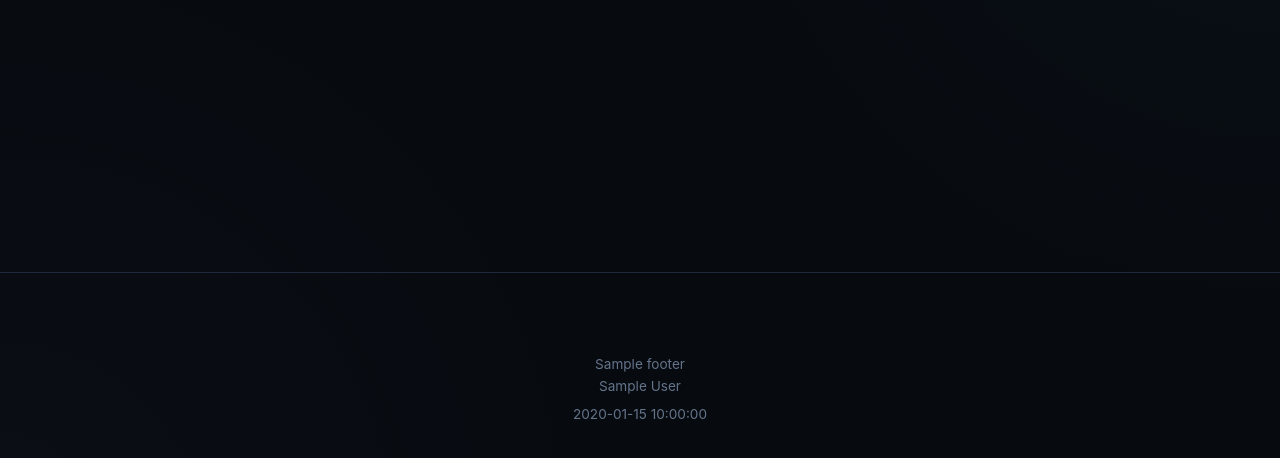
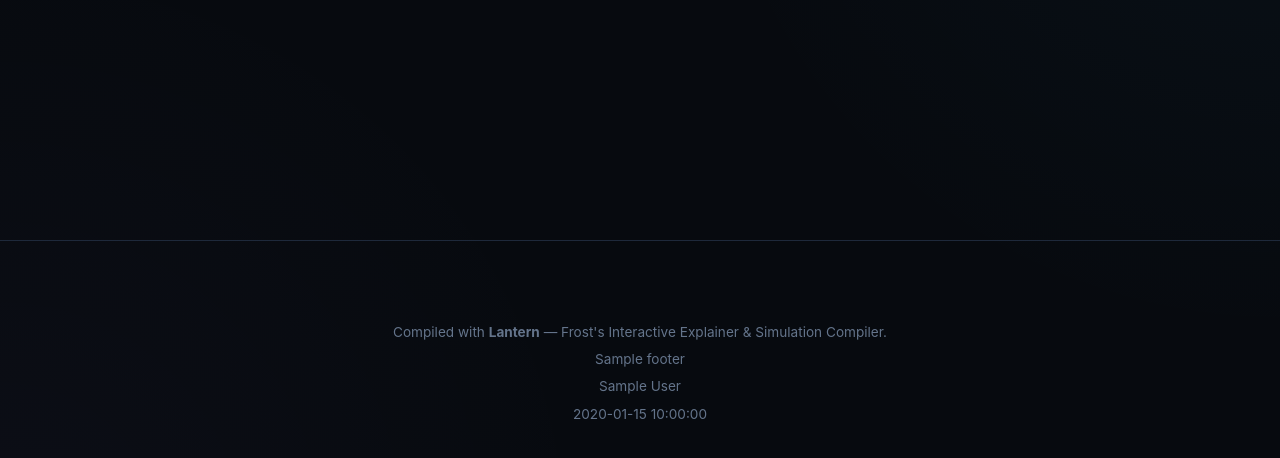
Before and after one commit to SpanishSyntax/Lantern, a Python web app: template src/lantern/templates/base.html.j2 in a window 1280 px wide. Shown: the part 255-713 px from the top of the page. Run offline with Jinja, Linux system fonts and the light colour scheme; the template is opened without the code that fills it: most values are stand-ins (such as "Sample title", 1, 10 or a date in 2020).

Commit message:
style(templates): restore Lantern footer attribution

```diff
--- a/src/lantern/templates/base.html.j2
+++ b/src/lantern/templates/base.html.j2
@@ -85,15 +85,14 @@
   <div class="lantern-toast-container"></div>
 
   <!-- Footer -->
-  {% if footer or author or date %}
   <footer class="lantern-footer">
     <div class="lantern-container">
-      {% if footer %}<p>{{ footer }}</p>{% endif %}
-      {% if author %}<p>{{ author }}</p>{% endif %}
+      <p>Compiled with <strong>Lantern</strong> — Frost's Interactive Explainer & Simulation Compiler.</p>
+      {% if footer %}<p style="margin-top: 0.3rem;">{{ footer }}</p>{% endif %}
+      {% if author %}<p style="margin-top: 0.3rem;">{{ author }}</p>{% endif %}
       {% if date %}<p style="margin-top: 0.3rem;">{{ date }}</p>{% endif %}
     </div>
   </footer>
-  {% endif %}
 
   {# Lantern Core Client Runtime #}
   {% if standalone %}
```
